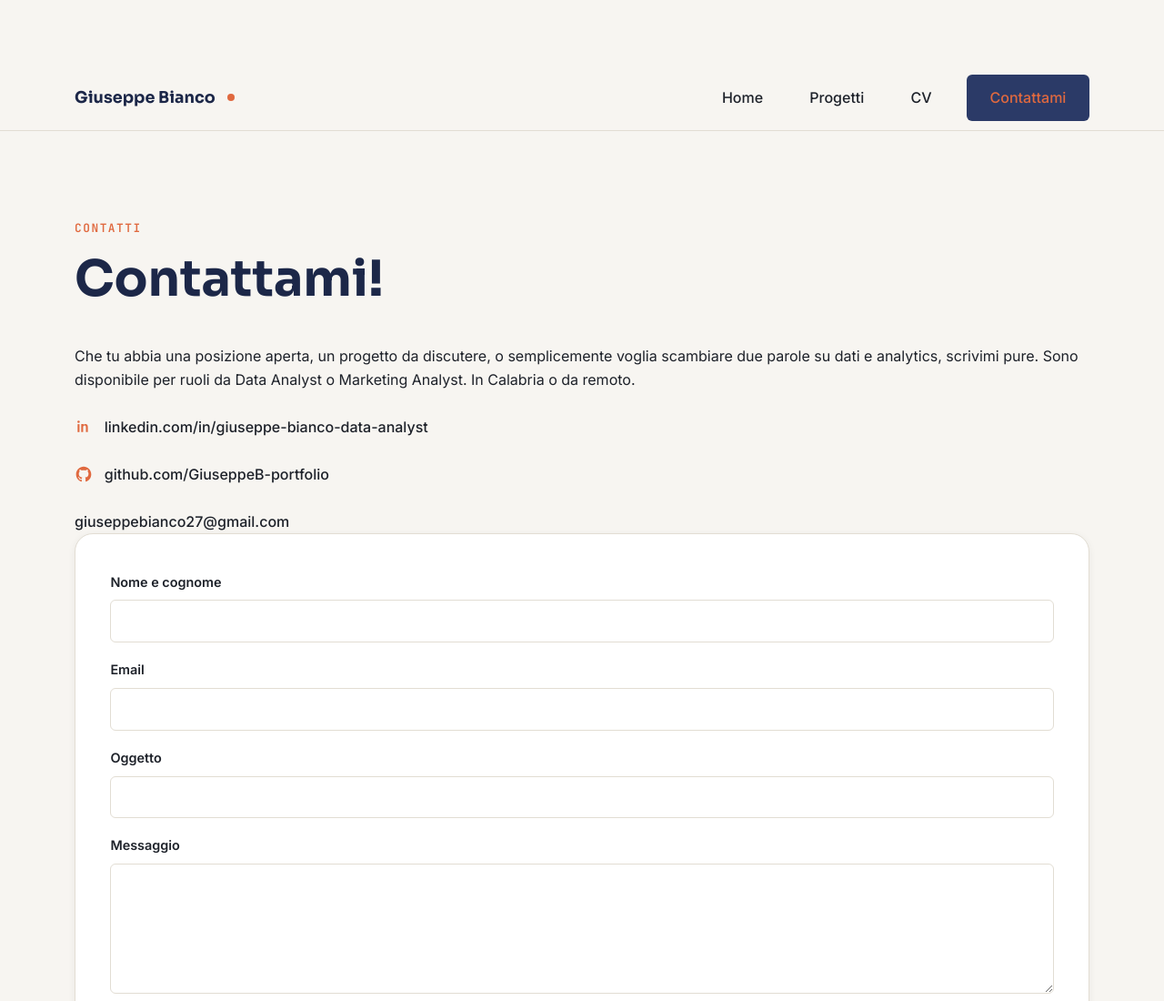
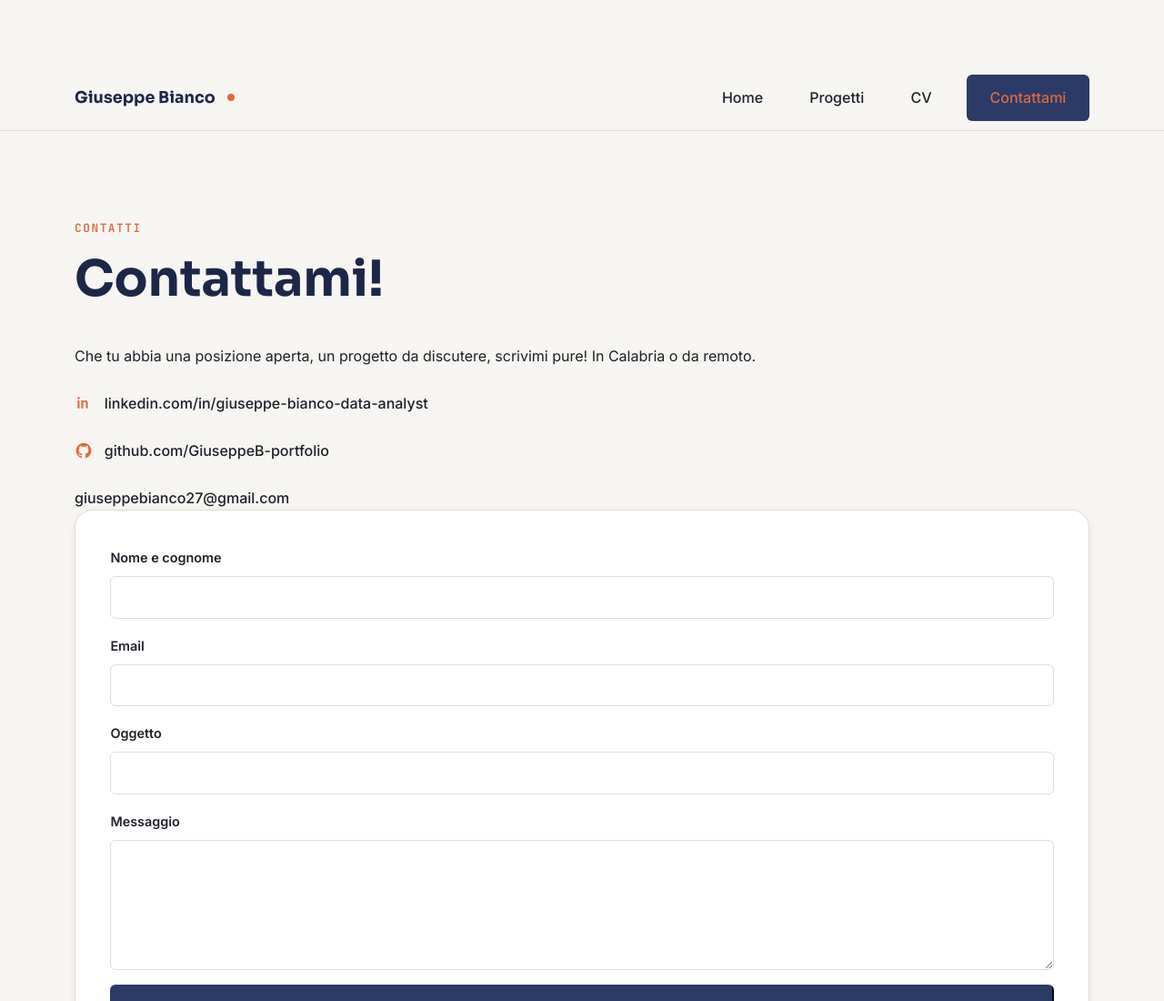
Before and after one commit to GiuseppeB-portfolio/Portfolio-Giuseppe-Bianco, a website: page contatti.html in a window 1280 px wide. Shown: the top 1100 px of the page at 91% size. Drawn offline with nearby package versions, Linux system fonts and the light colour scheme.

```diff
--- a/contatti.html
+++ b/contatti.html
@@ -46,7 +46,7 @@
         <div class="contact-layout">
 
           <div class="contact-info">
-            <p>Che tu abbia una posizione aperta, un progetto da discutere, o semplicemente voglia scambiare due parole su dati e analytics, scrivimi pure. Sono disponibile per ruoli da Data Analyst o Marketing Analyst. In Calabria o da remoto.</p>
+            <p>Che tu abbia una posizione aperta, un progetto da discutere, scrivimi pure! In Calabria o da remoto.</p>
 
             <div class="contact-links">
               <a href="https://www.linkedin.com/in/giuseppe-bianco-data-analyst" target="_blank" rel="noopener noreferrer" class="contact-link">
```
